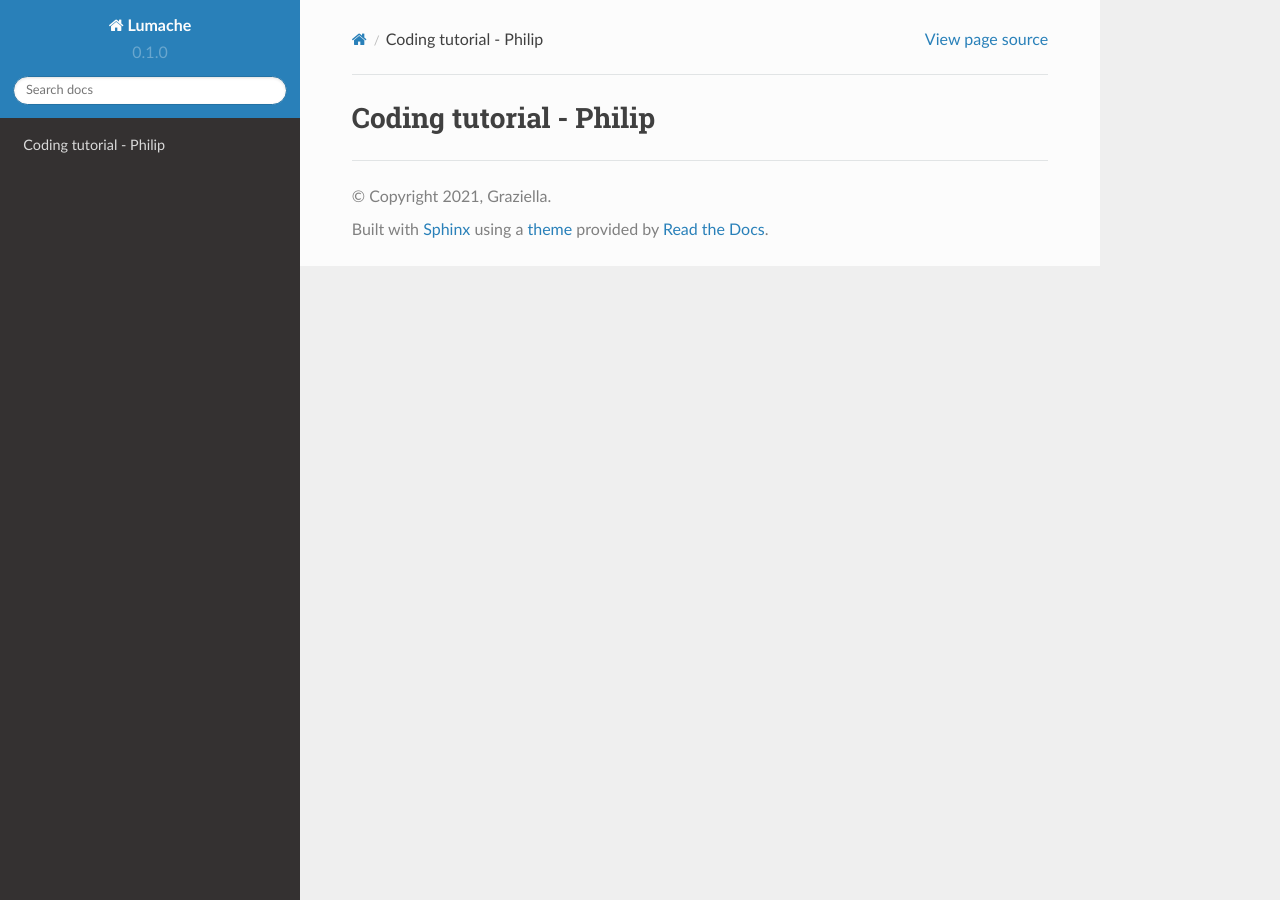
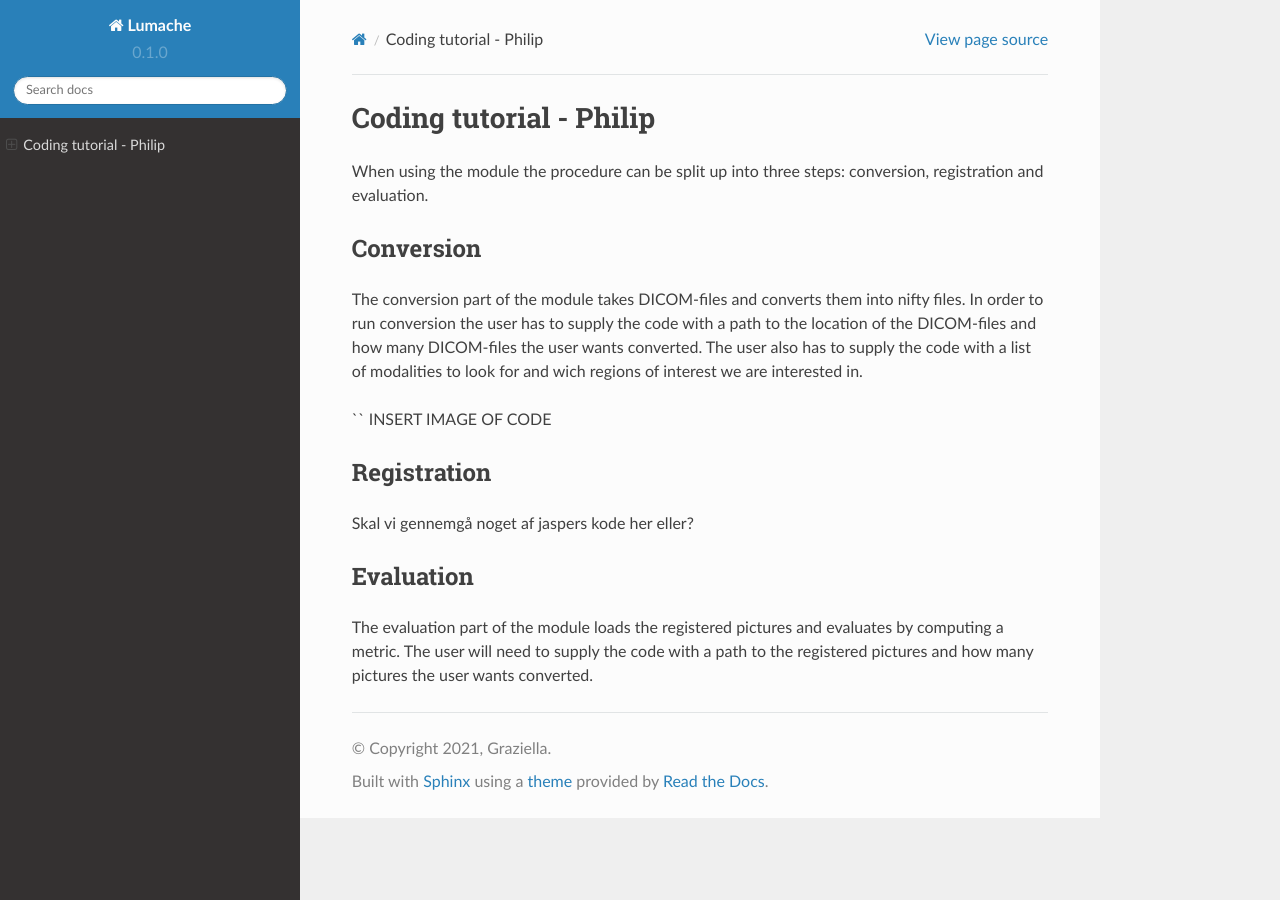
Before and after one commit to Dokkedal/dcm2reg, a Sphinx documentation site: the page built from docs/source/basic_usage.rst, in a window 1280 px wide. Built offline with Sphinx 7.4.7 and the Read the Docs theme 2.0.0, drawn with Linux system fonts in a browser that asks for light colours.

Commit message:
First version of basic usage

```diff
--- a/docs/source/basic_usage.rst
+++ b/docs/source/basic_usage.rst
@@ -1,2 +1,24 @@
 Coding tutorial - Philip
 ****************
+
+When using the module the procedure can be split up into three steps: conversion, registration and evaluation.
+
+Conversion
+==========
+The conversion part of the module takes DICOM-files and converts them into nifty files. In order to run
+conversion the user has to supply the code with a path to the location of the DICOM-files and how many
+DICOM-files the user wants converted. The user also has to supply the code with a list of modalities to look
+for and wich regions of interest we are interested in.
+
+``
+INSERT IMAGE OF CODE
+
+Registration
+============
+
+Skal vi gennemgå noget af jaspers kode her eller?
+
+Evaluation
+==========
+The evaluation part of the module loads the registered pictures and evaluates by computing a metric. The user
+will need to supply the code with a path to the registered pictures and how many pictures the user wants converted.
```
